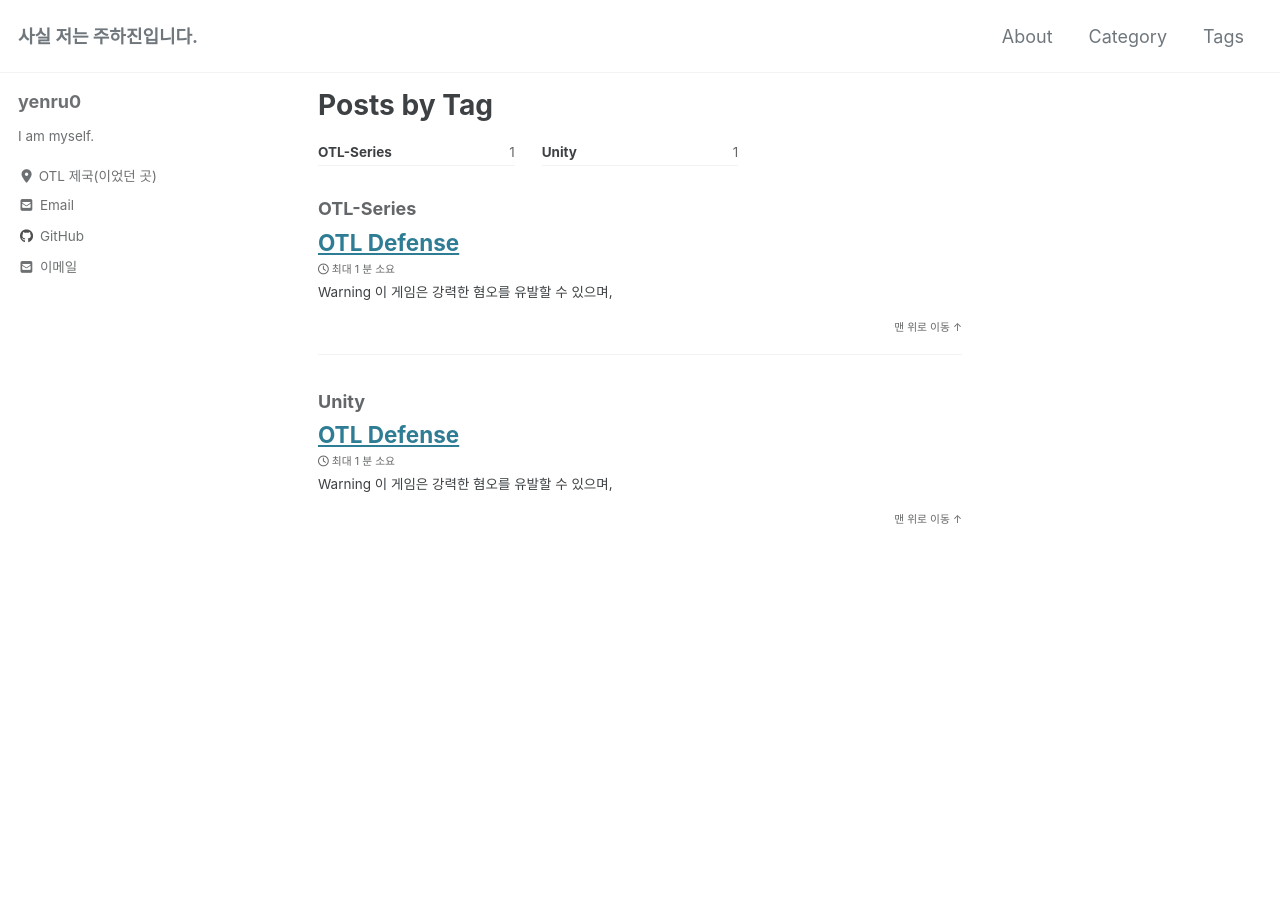
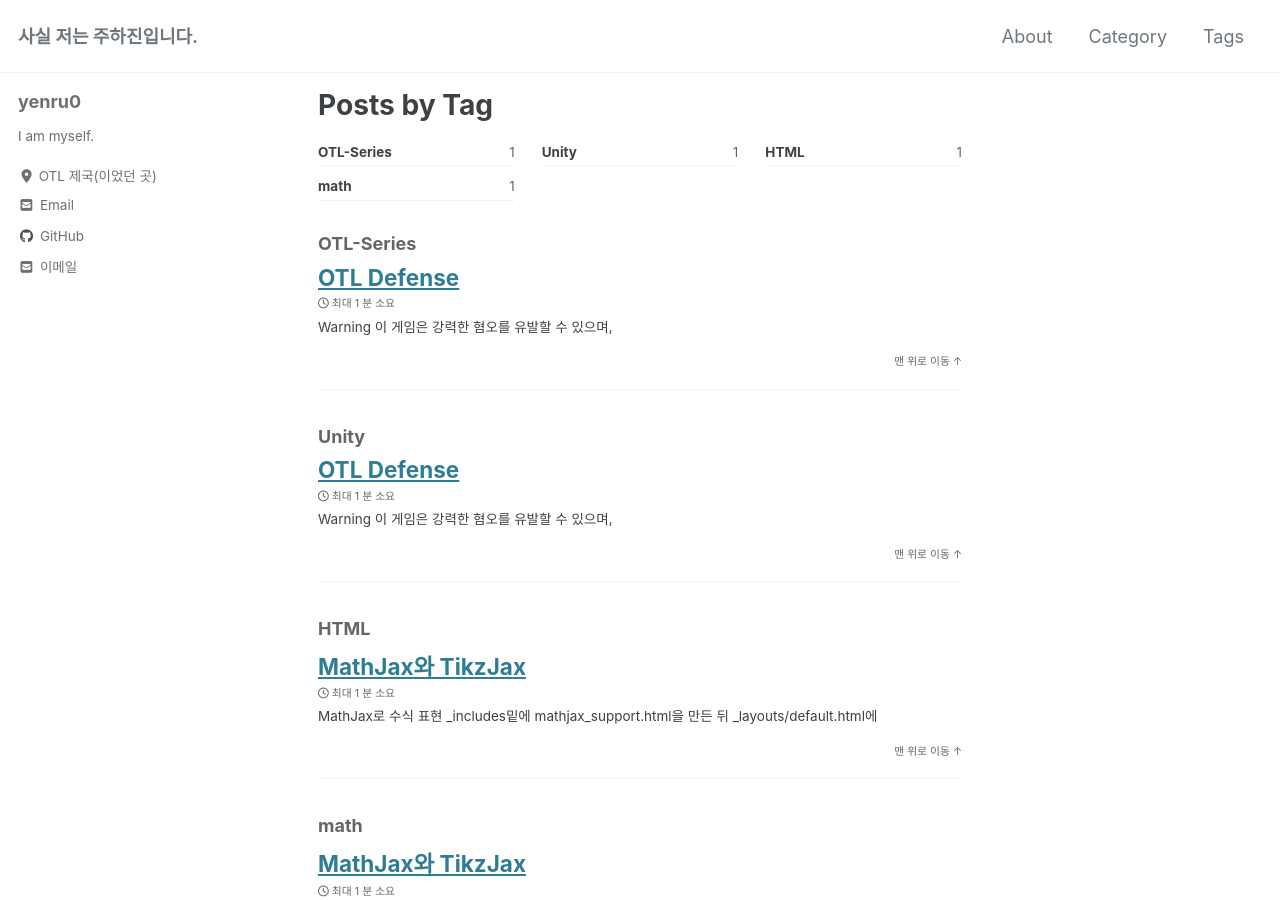
Before and after one commit to yenru0/yenru0.github.io, a Jekyll site: the page built from _pages/tag-archive.md, in a window 1280 px wide and 900 px high. Built offline with Jekyll 4.4.1, drawn with Linux system fonts in a browser that asks for light colours; cached includes are drawn as plain includes; nearby versions of some CDN libraries; some web fonts are replaced; some of the changed lines change nothing that is shown; some of the changed text lies outside the part shown.

Commit message:
mathjax-tikzjax supports

````diff
--- /dev/null
+++ b/_includes/mathjax_support.html
@@ -0,0 +1,23 @@
+<script type="text/x-mathjax-config">
+MathJax.Hub.Config({
+    TeX: {
+        equationNumbers: {
+        autoNumber: "AMS"
+        }
+    },
+    tex2jax: {
+    inlineMath: [ ['$', '$'] ],
+    displayMath: [ ['$$', '$$'] ],
+    processEscapes: true,
+    }
+});
+MathJax.Hub.Register.MessageHook("Math Processing Error",function (message) {
+        alert("Math Processing Error: "+message[1]);
+    });
+MathJax.Hub.Register.MessageHook("TeX Jax - parse error",function (message) {
+        alert("Math Processing Error: "+message[1]);
+    });
+</script>
+<script type="text/javascript" async
+src="https://cdn.mathjax.org/mathjax/latest/MathJax.js?config=TeX-MML-AM_CHTML">
+</script>
--- /dev/null
+++ b/_includes/tikzjax_support.html
@@ -0,0 +1,2 @@
+<link rel="stylesheet" type="text/css" href="http://tikzjax.com/v1/fonts.css">
+<script src="http://tikzjax.com/v1/tikzjax.js"></script>
--- a/_layouts/default.html
+++ b/_layouts/default.html
@@ -8,8 +8,13 @@
   Free for personal and commercial use under the MIT license
   https://github.com/mmistakes/minimal-mistakes/blob/master/LICENSE
 -->
-<html lang="{{ site.locale | slice: 0,2 | default: "en" }}" class="no-js">
+<html lang="{{ site.locale | slice: 0,2 | default: 'en' }}" class="no-js">
+
   <head>
+    {% unless page.no_math %}
+      {% include tikzjax_support.html %}
+      {% include mathjax_support.html %}
+    {% endunless %}
     {% include head.html %}
     {% include head/custom.html %}
   </head>
--- /dev/null
+++ b/_posts/2020-04-21-UseMathIn.md
@@ -0,0 +1,89 @@
+---
+title: MathJax와 TikzJax
+category: etc
+tags: [HTML, math]
+---
+
+## MathJax로 수식 표현
+`_includes`밑에 `mathjax_support.html`을 만든 뒤
+`_layouts/default.html`에
+
+```html
+{% raw %}{% include mathjax_support.html %}{% endraw %}
+```
+를 추가해준다. 그 뒤 본문에다 `$...$`, `$$...$$`를 이용한다.
+
+### example 1.
+
+`$\sum_{k=1}^{n}{k} = \frac{n(n+1)}{2}$`
+
+> $\sum_{k=1}^{n}{k} = \frac{n(n+1)}{2}$
+
+### example 2.
+```latex
+$$
+\sum_{k=1}^{n}{k} = \frac{n(n+1)}{2}
+$$
+```
+
+$$
+\sum_{k=1}^{n}{k} = \frac{n(n+1)}{2}
+$$
+
+## TikzJax로 그래프, 그림 표현
+`_includes`밑에 `tikzjax_support.html`을 만든 뒤
+`_layouts/default.html`에
+
+```html
+{% raw %}{% include tikzjax_support.html %}{% endraw %}
+```
+
+를 추가해주고, 본문에
+
+```
+<script type="text/tikz">
+  ...
+</script>
+```
+
+을 하여 tikz를 쓸 수 있다.
+
+### example 1.
+```latex
+<script type="text/tikz">
+  \begin{tikzpicture}
+    \draw (0,0) circle (1in);
+  \end{tikzpicture}
+</script>
+```
+
+<script type="text/tikz">
+  \begin{tikzpicture}
+    \draw (0,0) circle (1in);
+  \end{tikzpicture}
+</script>
+
+### example 2.
+```latex
+<script type="text/tikz">
+  \begin{tikzpicture}
+    \draw[step=1cm,gray,very thin] (-1.9,-1.9) grid (5.9,5.9);
+    \draw[thick,->] (0,0) -- (4.5,0);
+    \draw[thick,->] (0,0) -- (0,4.5);
+    \draw[thick,->] (0,0) -- (4.5,0) node[anchor=north west] {x axis};
+    \draw[thick,->] (0,0) -- (0,4.5) node[anchor=south east] {y axis};
+    \draw[domain=-1:5, samples=100] plot(\x,{sin(\x)} );
+  \end{tikzpicture}
+</script>
+```
+<script type="text/tikz">
+  \begin{tikzpicture}
+    \draw[step=1cm,gray,very thin] (-1.9,-1.9) grid (5.9,1.9);
+    \draw[thick,->] (0,0) -- (4.5,0) node[anchor=north west] {x axis};
+    \draw[thick,->] (0,0) -- (0,1.9) node[anchor=south east] {y axis};
+    \draw[domain=-1:4.2, samples=100] plot(\x,{sin(40*\x)} ) node [right] {$\sin(x)$};
+  \end{tikzpicture}
+</script>
+
+## 결론
+이와 같은 일련의 과정을 통하여 `우리`는 수학을 웹사이트에서 마구 굴릴 수 있게 되었다.
````
